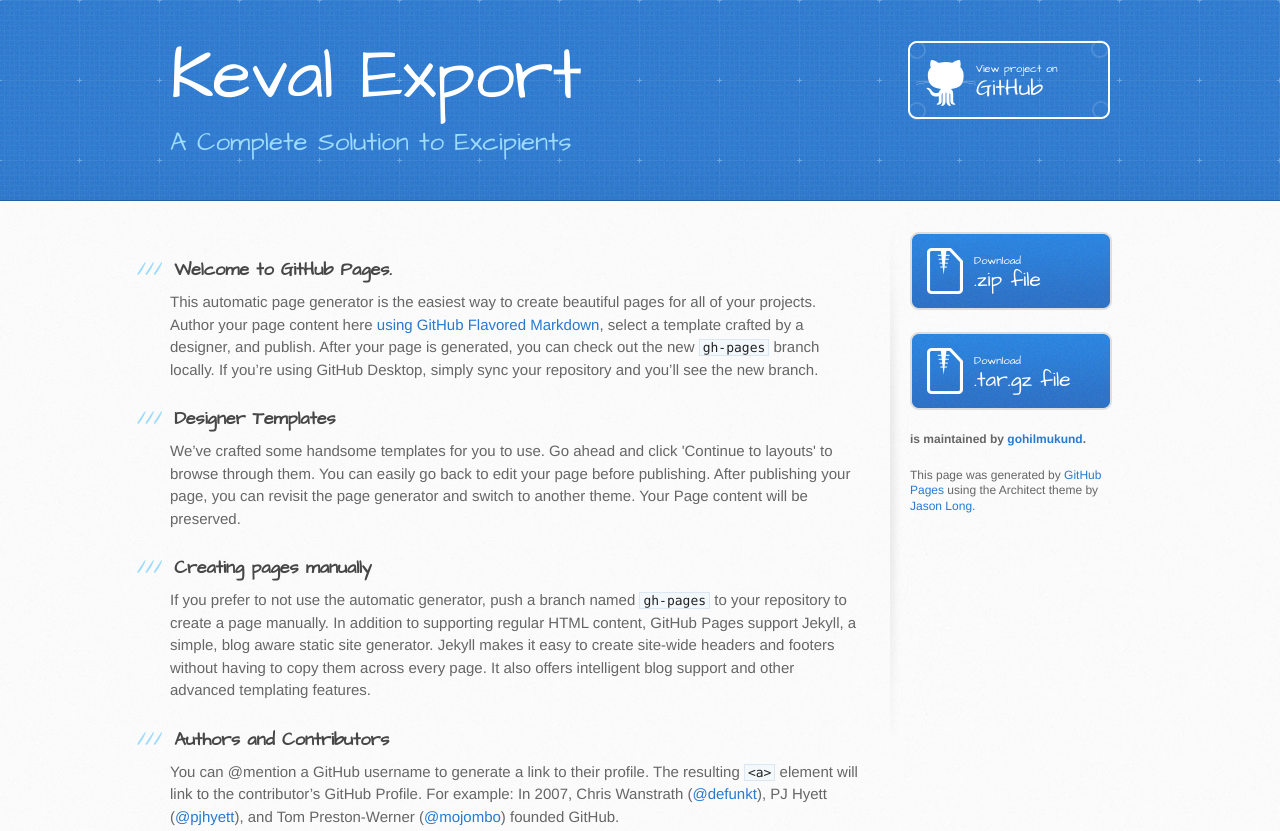
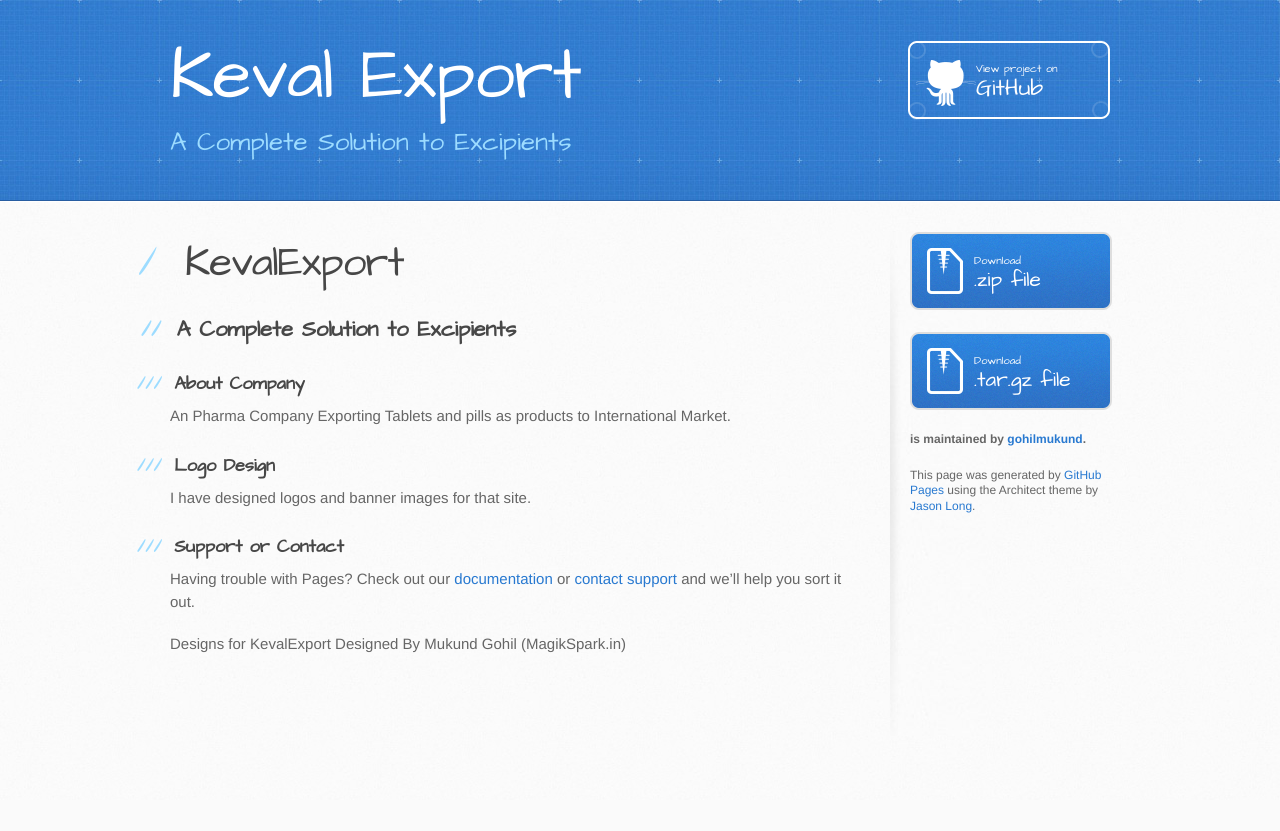
Before and after one commit to MagikSpark/KevalExport, a plain HTML site: page index.html in a window 1280 px wide. Shown: the top 831 px of the page. After the commit the page ends 800 px from the top, so only its background shows below. Drawn offline with Linux system fonts and the light colour scheme.

```diff
--- a/index.html
+++ b/index.html
@@ -28,30 +28,28 @@
     <div id="content-wrapper">
       <div class="inner clearfix">
         <section id="main-content">
-          <h3>
-<a id="welcome-to-github-pages" class="anchor" href="#welcome-to-github-pages" aria-hidden="true"><span aria-hidden="true" class="octicon octicon-link"></span></a>Welcome to GitHub Pages.</h3>
+          <h1>
+<a id="kevalexport" class="anchor" href="#kevalexport" aria-hidden="true"><span aria-hidden="true" class="octicon octicon-link"></span></a>KevalExport</h1>
 
-<p>This automatic page generator is the easiest way to create beautiful pages for all of your projects. Author your page content here <a href="https://guides.github.com/features/mastering-markdown/">using GitHub Flavored Markdown</a>, select a template crafted by a designer, and publish. After your page is generated, you can check out the new <code>gh-pages</code> branch locally. If you’re using GitHub Desktop, simply sync your repository and you’ll see the new branch.</p>
+<h2>
+<a id="a-complete-solution-to-excipients" class="anchor" href="#a-complete-solution-to-excipients" aria-hidden="true"><span aria-hidden="true" class="octicon octicon-link"></span></a>A Complete Solution to Excipients</h2>
 
 <h3>
-<a id="designer-templates" class="anchor" href="#designer-templates" aria-hidden="true"><span aria-hidden="true" class="octicon octicon-link"></span></a>Designer Templates</h3>
+<a id="about-company" class="anchor" href="#about-company" aria-hidden="true"><span aria-hidden="true" class="octicon octicon-link"></span></a>About Company</h3>
 
-<p>We’ve crafted some handsome templates for you to use. Go ahead and click 'Continue to layouts' to browse through them. You can easily go back to edit your page before publishing. After publishing your page, you can revisit the page generator and switch to another theme. Your Page content will be preserved.</p>
+<p>An Pharma Company Exporting Tablets and pills as products to International Market. </p>
 
 <h3>
-<a id="creating-pages-manually" class="anchor" href="#creating-pages-manually" aria-hidden="true"><span aria-hidden="true" class="octicon octicon-link"></span></a>Creating pages manually</h3>
+<a id="logo-design" class="anchor" href="#logo-design" aria-hidden="true"><span aria-hidden="true" class="octicon octicon-link"></span></a>Logo Design</h3>
 
-<p>If you prefer to not use the automatic generator, push a branch named <code>gh-pages</code> to your repository to create a page manually. In addition to supporting regular HTML content, GitHub Pages support Jekyll, a simple, blog aware static site generator. Jekyll makes it easy to create site-wide headers and footers without having to copy them across every page. It also offers intelligent blog support and other advanced templating features.</p>
-
-<h3>
-<a id="authors-and-contributors" class="anchor" href="#authors-and-contributors" aria-hidden="true"><span aria-hidden="true" class="octicon octicon-link"></span></a>Authors and Contributors</h3>
-
-<p>You can @mention a GitHub username to generate a link to their profile. The resulting <code>&lt;a&gt;</code> element will link to the contributor’s GitHub Profile. For example: In 2007, Chris Wanstrath (<a href="https://github.com/defunkt" class="user-mention">@defunkt</a>), PJ Hyett (<a href="https://github.com/pjhyett" class="user-mention">@pjhyett</a>), and Tom Preston-Werner (<a href="https://github.com/mojombo" class="user-mention">@mojombo</a>) founded GitHub.</p>
+<p>I have designed logos and banner images for that site. </p>
 
 <h3>
 <a id="support-or-contact" class="anchor" href="#support-or-contact" aria-hidden="true"><span aria-hidden="true" class="octicon octicon-link"></span></a>Support or Contact</h3>
 
 <p>Having trouble with Pages? Check out our <a href="https://help.github.com/pages">documentation</a> or <a href="https://github.com/contact">contact support</a> and we’ll help you sort it out.</p>
+
+<p>Designs for KevalExport Designed By Mukund Gohil (MagikSpark.in)</p>
         </section>
 
         <aside id="sidebar">
```
Also changed, not shown: params.json (+1 -1 lines).
